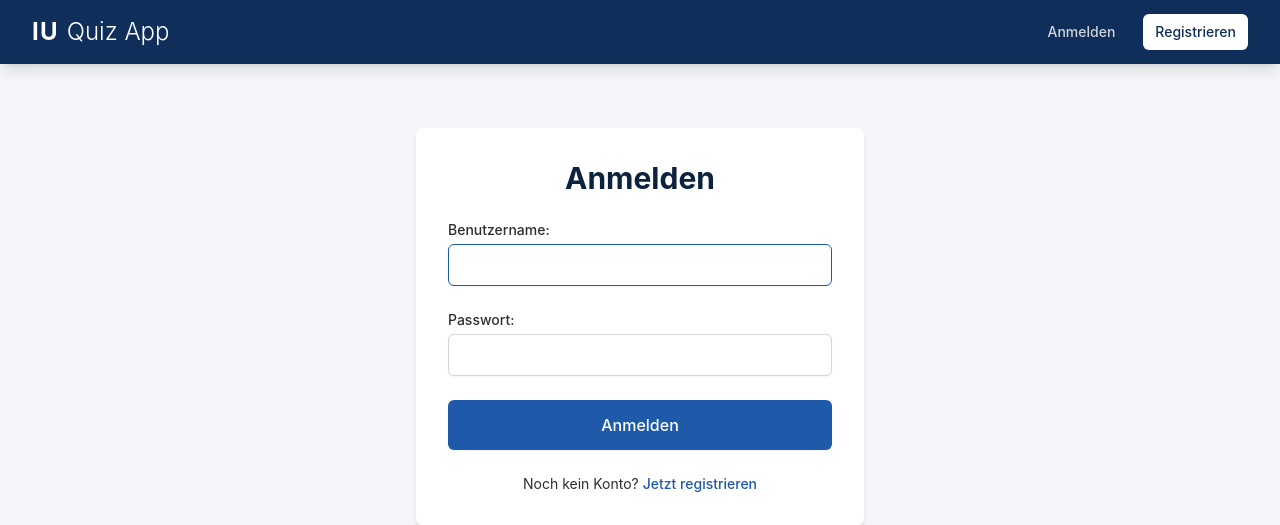
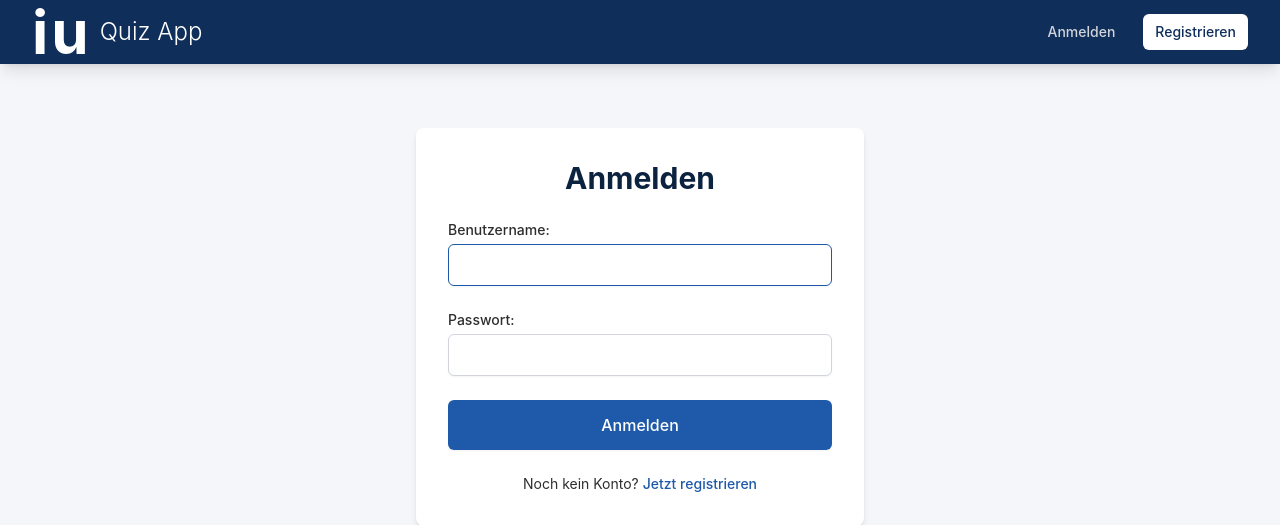
Before and after one commit to mzander-1/quizapp-django, a Django app: page /login/?next=/game/1/lobby/ in a window 1280 px wide. Shown: the top 525 px of the page. Run offline with Django 5.2, Linux system fonts and the light colour scheme; some libraries are stand-ins or nearby versions.

Commit message:
Translations

```diff
--- a/quiz/templates/quiz/base.html
+++ b/quiz/templates/quiz/base.html
@@ -11,10 +11,10 @@
     <!-- HTMX -->
     <script src="https://unpkg.com/htmx.org@1.9.10" xintegrity="sha384-D1Kt99CQMDuVetoL1lrYwg5t+9QdHe7NLX/SoJYkXDFfX37iInKRy5xLFe8MHPZQ" crossorigin="anonymous"></script>
 
-    <!-- Alpine.js (für Dropdowns oder interaktive UI-Elemente, falls benötigt) -->
+    <!-- Alpine.js (for Dropdowns or interactive UI elements, if needed) -->
     <script src="//unpkg.com/alpinejs" defer></script>
 
-    <!-- Tailwind Konfiguration mit der neuen Farbpalette -->
+    <!-- Tailwind Configuration -->
     <script>
         tailwind.config = {
             theme: {
@@ -60,15 +60,15 @@
 </head>
 <body class="h-full flex flex-col">
 
-    <!-- Neue Navigationsleiste (Header) -->
+    <!-- Navigationbar (Header) -->
     <nav class="bg-secondary text-white shadow-lg">
         <div class="max-w-7xl mx-auto px-4 sm:px-6 lg:px-8">
             <div class="flex items-center justify-between h-16">
-                <!-- Logo & Haupt-Links -->
+                <!-- Logo & Main-Links -->
                 <div class="flex items-center">
                     <a href="{% url 'home' %}" class="flex-shrink-0 flex items-center">
-                        <!-- IU Logo (Text-Platzhalter) -->
-                        <span class="font-bold text-2xl tracking-wider">IU</span>
+                        <!-- IU Logo (Text-Placeholder) -->
+                        <span class="font-bold text-6xl tracking-wider">iu</span>
                         <span class="font-light text-2xl ml-2">Quiz App</span>
                     </a>
                     <div class="hidden md:block">
@@ -156,10 +156,7 @@
     <!-- Main Content -->
     <main class="flex-grow">
         <div class="max-w-7xl mx-auto py-6 sm:px-6 lg:px-8">
-            <!--
-              Das `bg-white` wird jetzt IN den Kind-Templates gesteuert,
-              damit wir mehr Flexibilität für das Layout haben.
-            -->
+
             {% block content %}
                 <!-- Content will be injected here -->
             {% endblock %}
```
